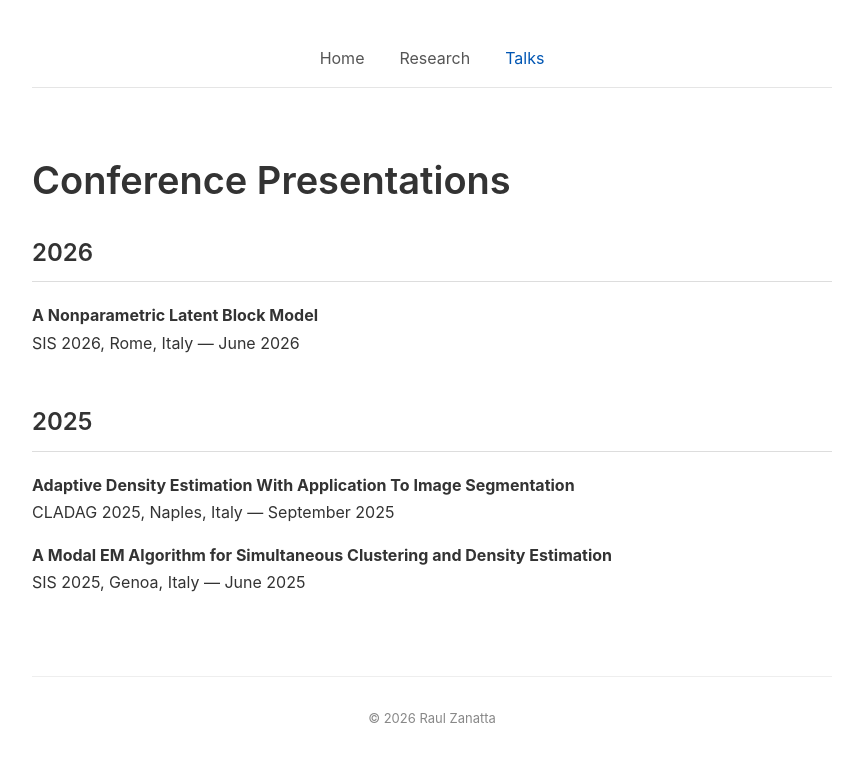
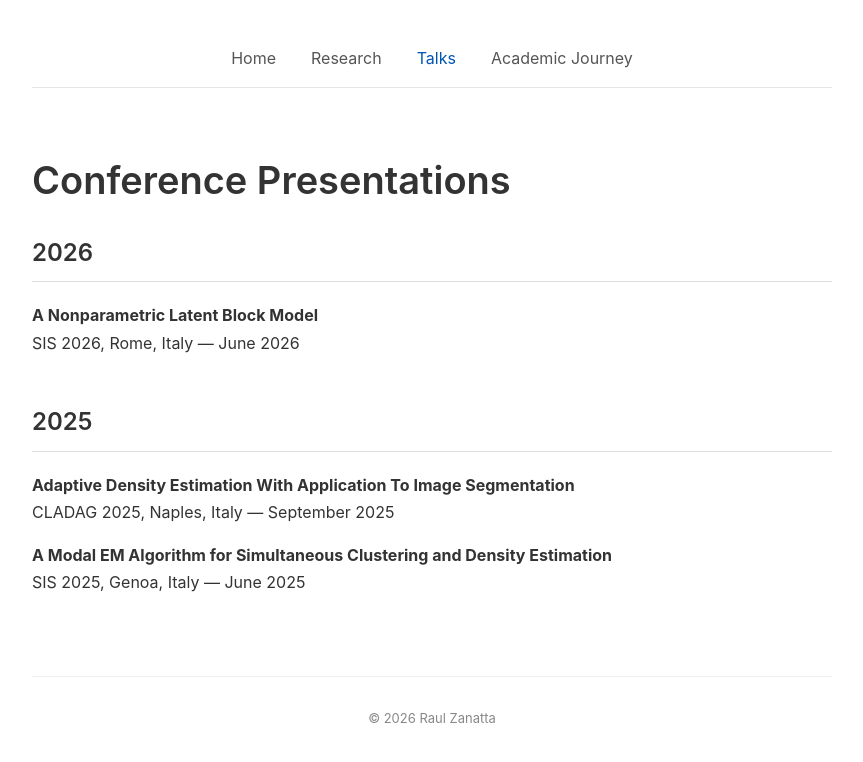
Before and after one commit to raulzanatta/raulzanatta.github.io, a plain HTML site: page talks.html in a window 1280 px wide. Shown: the whole page, without its empty margins (208-1071 px from the left). Drawn offline with Linux system fonts and the light colour scheme.

Commit message:
Update talks.html

```diff
--- a/talks.html
+++ b/talks.html
@@ -16,6 +16,7 @@
         <a href="index.html">Home</a>
         <a href="research.html">Research</a>
         <a href="talks.html" class="active">Talks</a>
+        <a href="journey.html">Academic Journey</a>
     </nav>
 
     <main>
```
